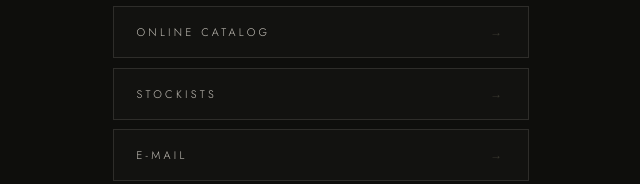
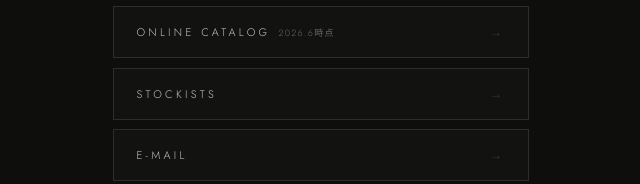
Before and after one commit to punamooncraft-oss/punamooon-site, a plain HTML site: page index.html in a window 1280 px wide. Shown: the part 795-979 px from the top of the page, 319-959 px from the left. Drawn offline with nearby package versions, Linux system fonts and the light colour scheme.

Commit message:
Show the catalog date (2026.6) next to the Online Catalog link
Co-Authored-By: Claude Opus 5.5 <noreply@anthropic.com>

```diff
--- a/index.html
+++ b/index.html
@@ -118,6 +118,14 @@
       background: rgba(255,255,255,0.05);
     }
 
+    .link-note {
+      margin-left: 0.9em;
+      font-size: 9px;
+      letter-spacing: 0.15em;
+      color: #6a6860;
+      text-transform: none;
+    }
+
     .link-arrow {
       font-size: 12px;
       color: #3a3830;
@@ -177,7 +185,7 @@
         <span class="link-arrow">→</span>
       </a>
       <a class="link-btn" href="./puna.moon_catalog_compressed.pdf" target="_blank" rel="noopener">
-        <span>Online Catalog</span>
+        <span>Online Catalog<span class="link-note">2026.6時点</span></span>
         <span class="link-arrow">→</span>
       </a>
       <a class="link-btn" href="./stockists.html">
```
